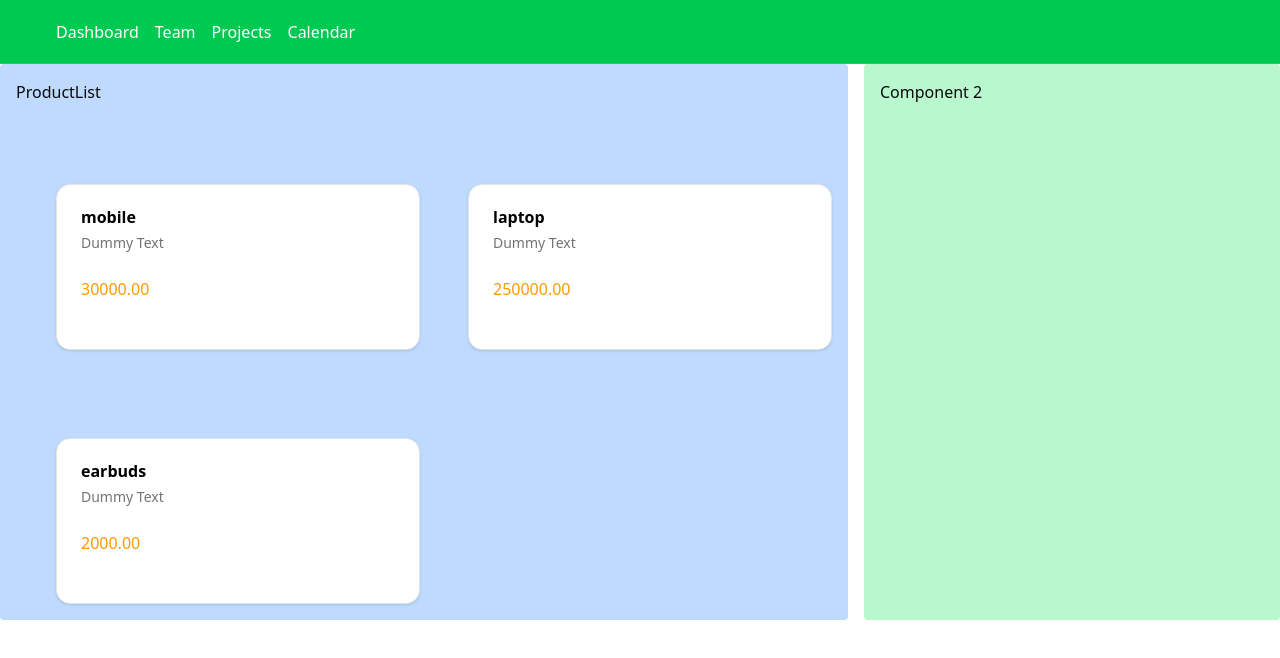
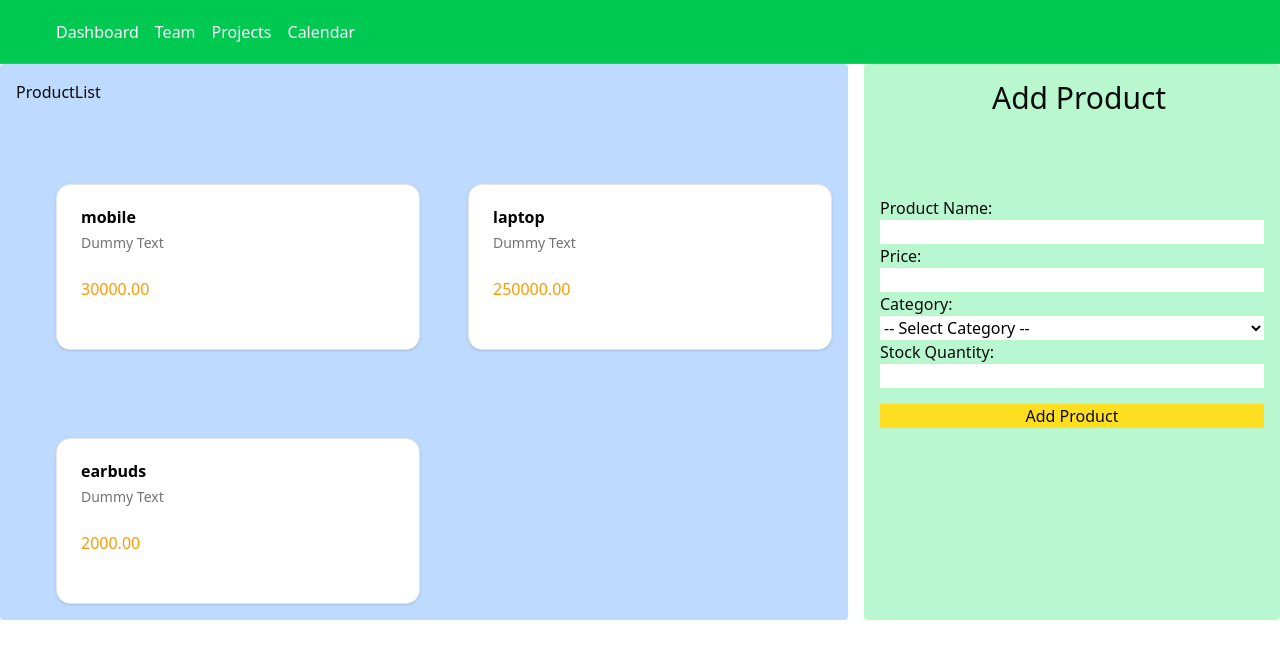
Before and after one commit to pateldev-22/frontend-technologies-session-1, a React (Vite) app: page / in a window 1280 px wide. Shown: the top 658 px of the page. Built offline with nearby package versions, Linux system fonts and the light colour scheme.

Commit message:
Implemented Add Product Form using react-hook-form (MVP)

```diff
--- a/package.json
+++ b/package.json
@@ -19,6 +19,7 @@
     "lucide-react": "^0.562.0",
     "react": "^19.2.0",
     "react-dom": "^19.2.0",
+    "react-hook-form": "^7.71.1",
     "tailwind-merge": "^3.4.0",
     "tailwindcss": "^4.1.18"
   },
--- a/src/Pages/HomePage.tsx
+++ b/src/Pages/HomePage.tsx
@@ -1,12 +1,13 @@
 import ReusableCard from "@/components/card";
+import ProductForm from "@/components/ProductForm";
 import type { Product } from "@/types/products";
 
 
 export default function HomePage(){
     const ProductDetails : Product[] = [
-        { id: 1, name: 'mobile', price: "30000.00" , stock:"6" },
-        { id: 2, name: 'laptop', price: "250000.00" , stock:"0"},
-        { id: 3, name: 'earbuds', price: "2000.00" , stock:"3"},
+        { id: 1, name: 'mobile', price: "30000.00" ,category:"electronics", stock:"6" },
+        { id: 2, name: 'laptop', price: "250000.00" ,category:"electronics", stock:"0"},
+        { id: 3, name: 'earbuds', price: "2000.00" ,category:"electronics", stock:"3"},
     ]
     // const check_status = () => {
     //     const final_productList = ProductDetails.filter((product) => {
@@ -21,7 +22,7 @@ export default function HomePage(){
         </div>
 
         <div className="bg-green-200 p-4 rounded">
-            Component 2
+                 <ProductForm />
         </div>
     </div>
     </>
--- /dev/null
+++ b/src/components/ProductForm.tsx
@@ -0,0 +1,76 @@
+import { useForm } from "react-hook-form";
+
+export default function ProductForm() {
+  const {
+    register,
+    handleSubmit,
+    formState: { errors },
+  } = useForm();
+
+
+  const onSubmit = (data:any) => {
+    console.log("Product Data:", data);
+    alert(`Product "${data.name}" added successfully!`);
+  };
+
+  return (
+    <div >
+      <h2 className="text-3xl ml-28 mb-20">Add Product</h2>
+      <form onSubmit={handleSubmit(onSubmit)} className="grid grid-cols-1">
+
+        {/* Product Name */}
+        <label>Product Name:</label>
+        <input
+          type="text"
+          className="bg-white text-black"
+          {...register("name", { required: "Product name is required" })}
+        />
+        {errors.name && <p className="text-red-500">name required</p>}
+
+        {/* Price */}
+        <label>Price:</label>
+        <input
+          type="number"
+          step="0.01"
+          {...register("price", {
+            required: "Price is required",
+            min: { value: 0.01, message: "Price must be greater than 0" }
+          })}
+          className="bg-white text-black"
+        />
+        {errors.price && <p className="text-red-500">price required</p>}
+
+        {/* Category */}
+        <label>Category:</label>
+
+        <select
+          {...register("category", { required: "Category is required" })}
+          className="bg-white text-black"
+        >
+
+          <option value="">-- Select Category --</option>
+          <option value="electronics">Electronics</option>
+          <option value="clothing">Clothing</option>
+          <option value="books">Books</option>
+          <option value="home">Home</option>
+        </select>
+        {errors.category && <p className="text-red-500">select a category</p>}
+
+        {/* Stock Quantity */}
+        <label>Stock Quantity:</label>
+        <input
+          type="number"
+          {...register("stock", {
+            required: "Stock quantity is required",
+            min: { value: 0, message: "Stock cannot be negative" }
+          })}
+          className="bg-white text-black"
+        />
+        {errors.stock && <p className="text-red-500">enter the amount of stock (cannot be negative) </p>}
+
+        {/* Submit Button */}
+        <button className="bg-yellow-300 mt-4" type="submit">Add Product</button>
+      </form>
+    </div>
+  );
+}
--- a/src/types/products.ts
+++ b/src/types/products.ts
@@ -2,5 +2,6 @@ export interface Product{
     id:Number,
     name:String,
     price:String,
+    category:String,
     stock:String
 }
```
Also changed, not shown: 1 other file (tests, documents, lock files or other folders).
